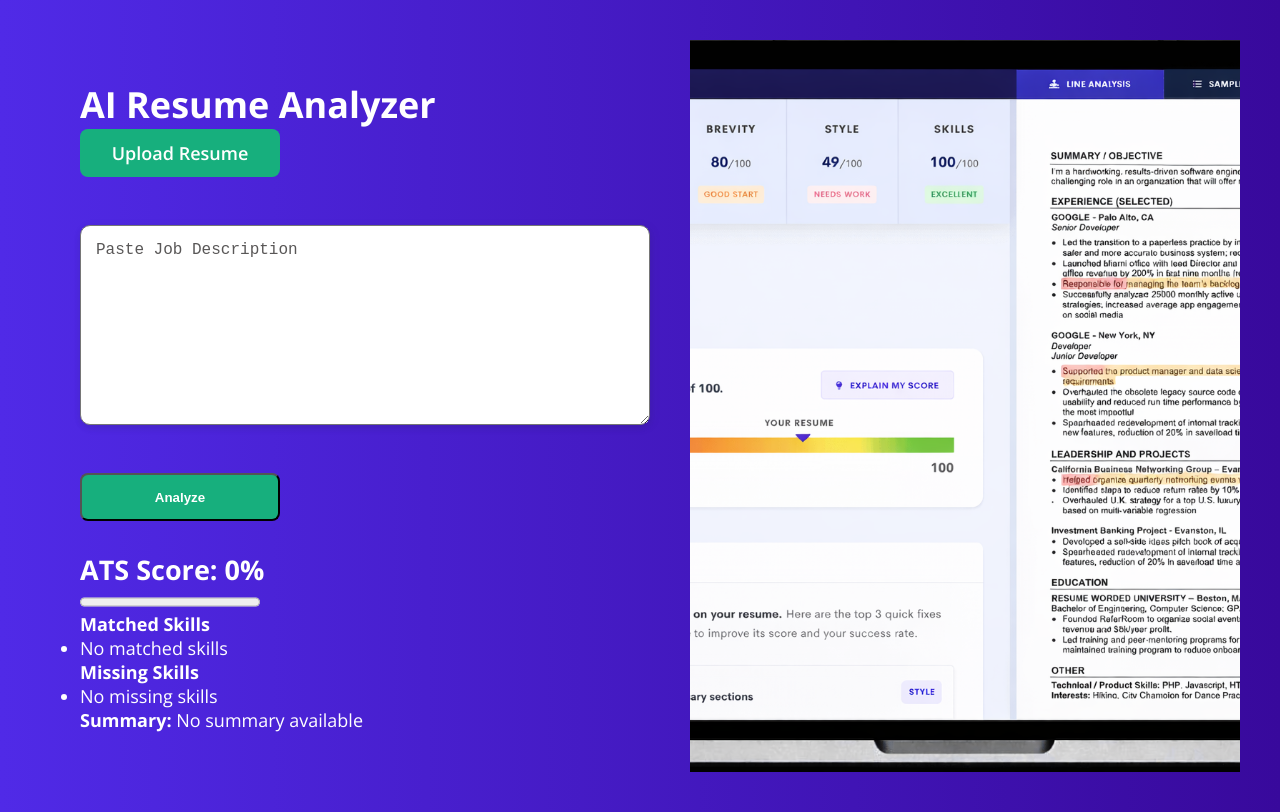
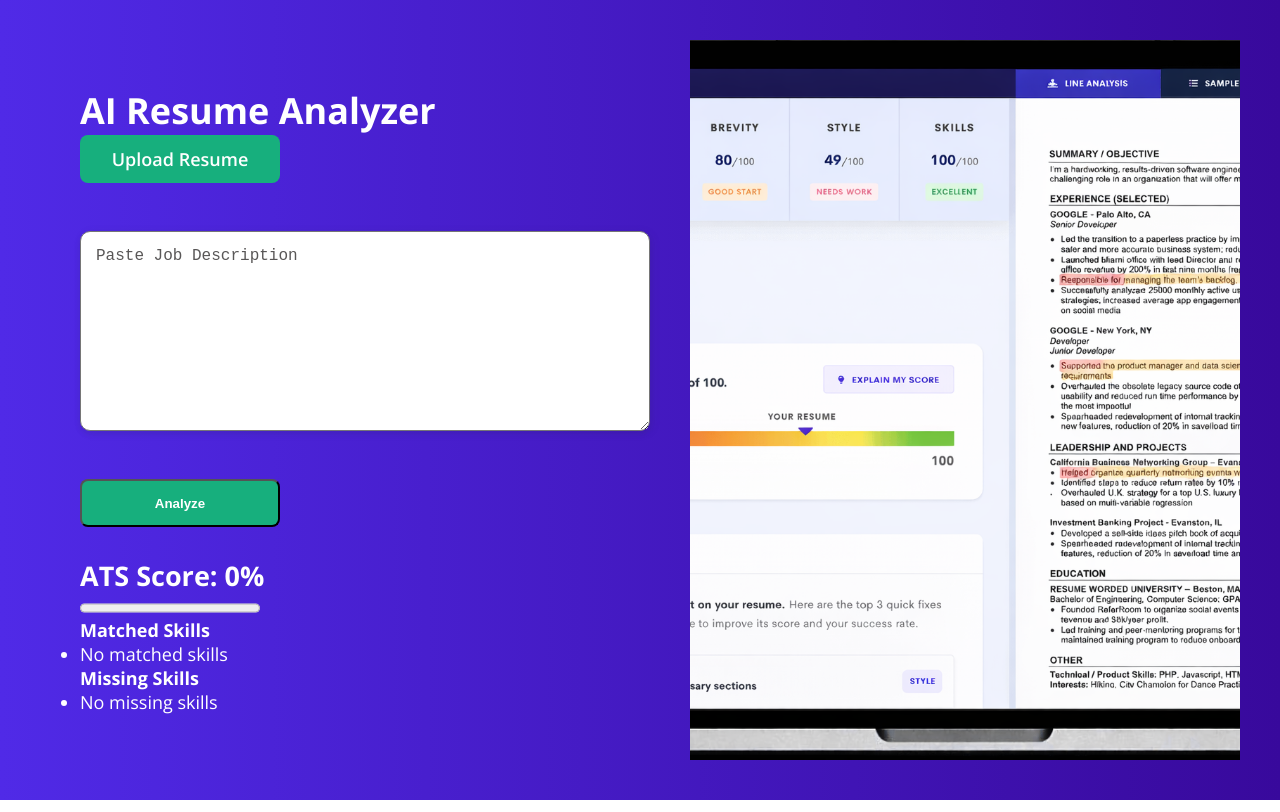
Before and after one commit to jagadesvijendran/AiresumeAnalyser, a React (Vite) app: page / in a window 1280 px wide. Built offline with nearby package versions, Linux system fonts and the light colour scheme.

Commit message:
Update App.jsx

```diff
--- a/src/App.jsx
+++ b/src/App.jsx
@@ -152,7 +152,6 @@ const [result, setResult] = useState({
   matchedSkills: [],
   missingSkills: [],
   suggestions: [],
-  summary: "",
   atsScore: 0,
 });
 
@@ -266,9 +265,7 @@ const [result, setResult] = useState({
   </>
 )}
 
-          <p>
-            <b>Summary:</b> {result.summary || "No summary available"}
-          </p>
+
         </div>
       )}
 
```
